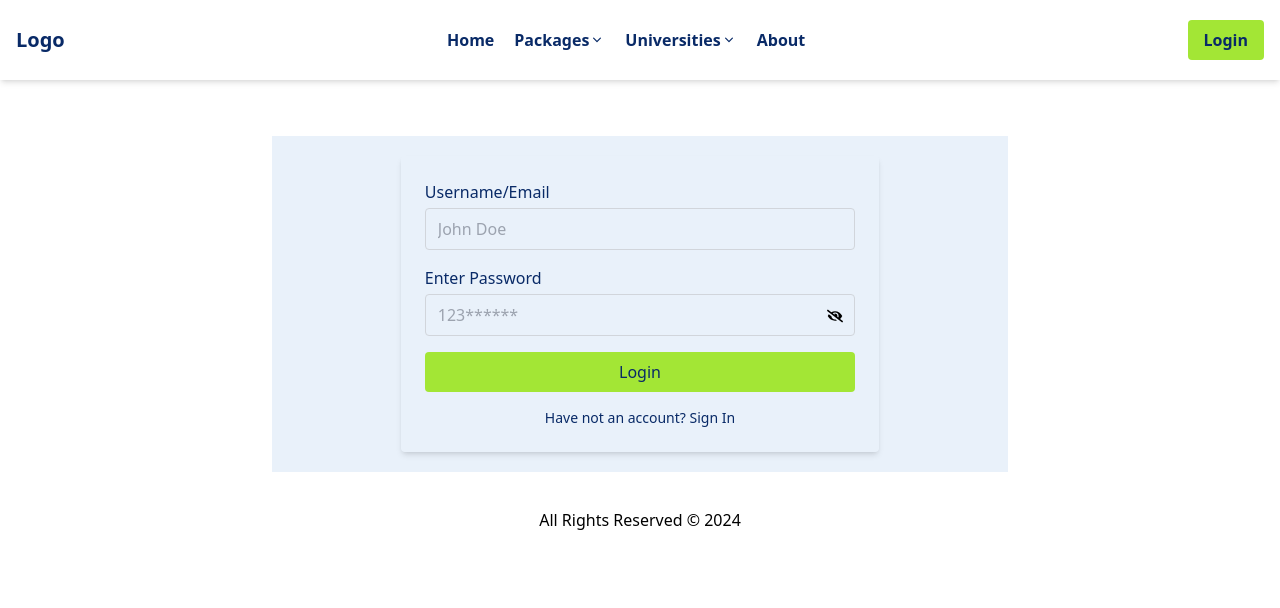
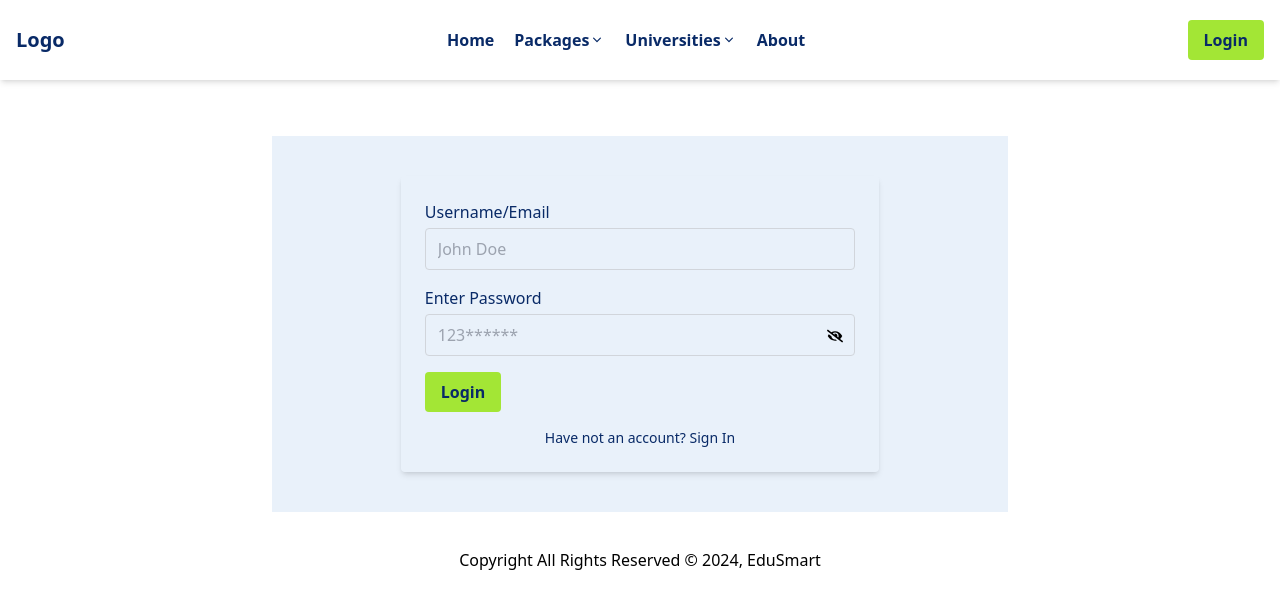
Before and after one commit to Shm-Rsuf/edu-smart, a Next.js app: page /login in a window 1280 px wide. Shown: the top 608 px of the page. Built offline with nearby package versions, Linux system fonts and the light colour scheme.

Commit message:
folder structure re-arrenged

```diff
--- /dev/null
+++ b/app/(home)/layout.js
@@ -0,0 +1,16 @@
+import Footer from "@/components/Footer";
+import Navbar from "@/components/Navbar";
+
+export default function RootLayout({ children }) {
+  return (
+    <html lang='en'>
+      <body
+        className=""
+      >
+        <Navbar />
+        {children}
+        <Footer />
+      </body>
+    </html>
+  );
+}
--- a/app/login/page.js
+++ b/app/(home)/login/page.js
@@ -2,13 +2,13 @@ import Link from "next/link";
 import { FaEyeSlash } from "react-icons/fa";
 
 export const metadata = {
-  title: "Login",
+  title: "Login Page",
   description: "Login page",
 };
 const LoginPage = () => {
   return (
     <div className='login-form container mx-auto p-4 mt-10 sm:w-[60%] w-[100%]'>
-      <div className='bg-[#E9F1FA] w-full flex justify-center items-center py-5'>
+      <div className='bg-[#E9F1FA] w-full flex justify-center items-center py-10'>
         <form className='p-6 rounded shadow-md w-[65%]'>
           {/* Username/Email */}
           <div className='mb-4'>
@@ -51,7 +51,7 @@ const LoginPage = () => {
           <div className='mb-4'>
             <button
               type='submit'
-              className='w-full text-[#092a67] bg-lime-400 hover:bg-lime-500 py-2 px-4 rounded focus:outline-none'
+              className='text-[#092a67] bg-lime-400 px-4 py-2 rounded hover:bg-lime-500 font-bold duration-300'
             >
               Login
             </button>
--- a/app/page.js
+++ b/app/(home)/page.js
@@ -1,8 +1,8 @@
 import Registration from "@/components/Registration";
 
 export const metadata = {
-  title: "Home | Register",
-  description: "Home | Register page",
+  title: "Home | Registration page",
+  description: "Home | Registration page",
 };
 const HomePage = () => {
   return <>
--- /dev/null
+++ b/app/dashboard/page.js
@@ -0,0 +1,9 @@
+export const metadata = {
+  title: "dashboard",
+  description: "Dashboard page",
+};
+const Dashboard = () => {
+  return <div>Dashboard</div>;
+};
+
+export default Dashboard;
--- a/app/layout.js
+++ b/app/layout.js
@@ -1,5 +1,3 @@
-import Footer from "@/components/Footer";
-import Navbar from "@/components/Navbar";
 import localFont from "next/font/local";
 import "./globals.css";
 
@@ -20,9 +18,7 @@ export default function RootLayout({ children }) {
       <body
         className={`${geistSans.variable} ${geistMono.variable} antialiased`}
       >
-        <Navbar />
         {children}
-        <Footer />
       </body>
     </html>
   );
--- a/components/Footer.jsx
+++ b/components/Footer.jsx
@@ -2,7 +2,7 @@ const Footer = () => {
   return (
     <footer>
       <div className='flex justify-center items-center py-5'>
-        <p>All Rights Reserved &copy; {new Date().getFullYear()} </p>
+        <p>Copyright All Rights Reserved &copy; {new Date().getFullYear()}, EduSmart </p>
       </div>
     </footer>
   );
--- a/components/Registration.jsx
+++ b/components/Registration.jsx
@@ -92,7 +92,7 @@ const Registration = () => {
               <div className='mb-4'>
                 <button
                   type='submit'
-                  className='w-full text-[#092a67] bg-lime-400 hover:bg-lime-500 py-2 px-4 rounded focus:outline-none'
+                  className='w-full text-[#092a67] bg-lime-400 hover:bg-lime-500 py-2 px-4 rounded focus:outline-none duration-300'
                 >
                   Continue to Register
                 </button>
```
